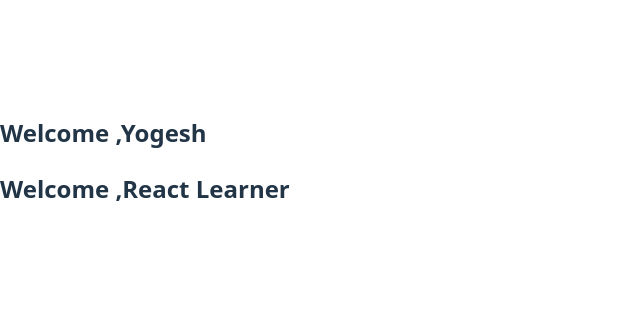
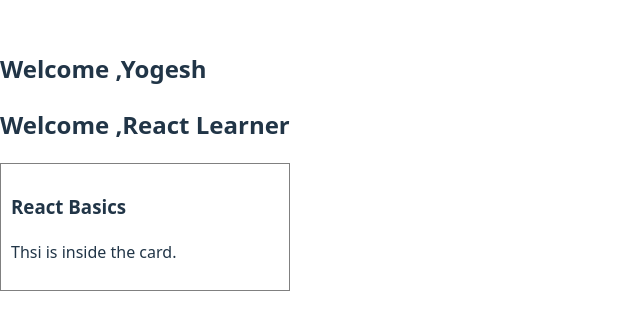
Before and after one commit to ypandey9/my-exercise-react-app, a React (Vite) app: page / in a window 1280 px wide. Shown: the part 239-568 px from the top of the page, without its empty margins (0-640 px from the left). Built offline with nearby package versions, Linux system fonts and the light colour scheme.

Commit message:
Added Card component

```diff
--- a/src/App.tsx
+++ b/src/App.tsx
@@ -1,3 +1,4 @@
+import Card from "./components/Card";
 import Greetings from "./components/Greetings";
 
 export default function App() {
@@ -5,6 +6,9 @@
 <div>
   <Greetings user="Yogesh"/>
   <Greetings user="React Learner" />
+  <Card title="React Basics">
+    <p>Thsi is inside the card.</p>
+  </Card>
 </div>
   );
 }
--- /dev/null
+++ b/src/components/Card.tsx
@@ -0,0 +1,13 @@
+function Card({title,children}) {
+
+    return (
+
+        <div style={{border:"1px solid gray",padding:"10px"}}>
+            <h3>{title}</h3>
+            <div>{children}</div>
+        </div>
+    );
+
+}
+
+export default Card;
```
